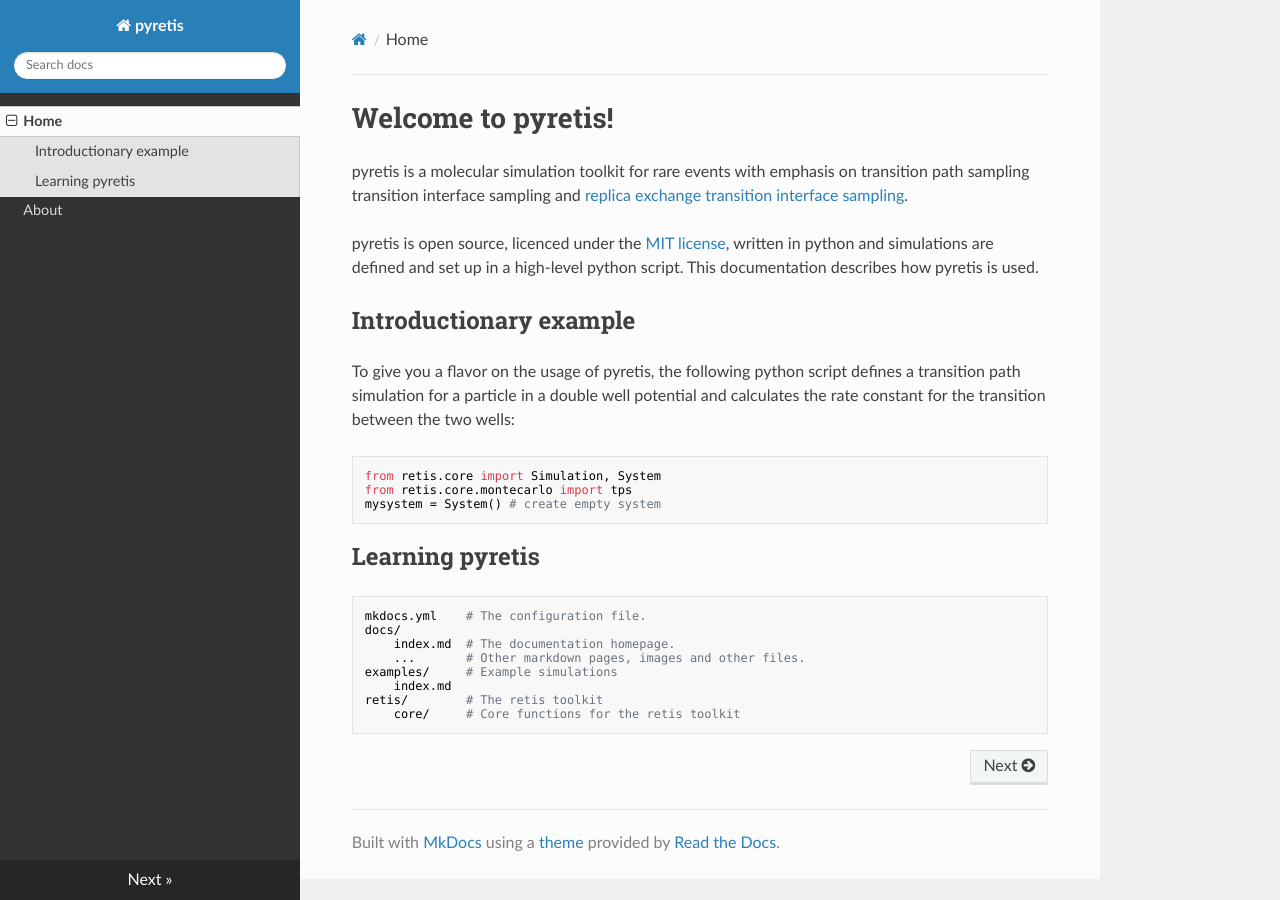
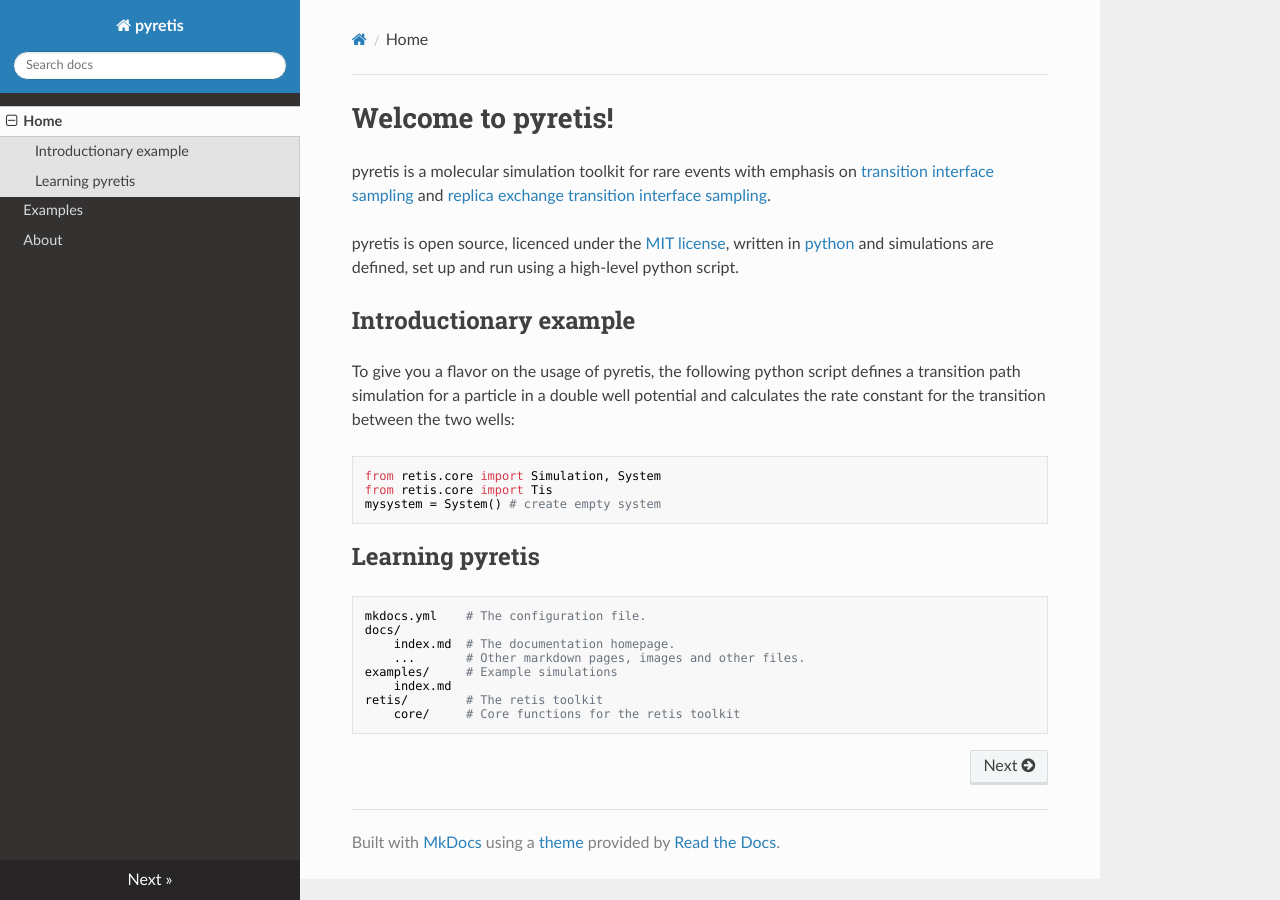
Before and after one commit to jonasjaeger-sci/mod905, an MkDocs documentation site: the page built from docs/index.md, in a window 1280 px wide. Built offline with MkDocs 1.6.1, drawn with Linux system fonts in a browser that asks for light colours; nearby versions of some CDN libraries; old or Windows-style settings are respelled for this version of MkDocs.

Commit message:
Updated example with a new figure

````diff
--- a/docs/index.md
+++ b/docs/index.md
@@ -2,16 +2,13 @@
 
 pyretis is a molecular simulation toolkit
 for rare events with emphasis on
-transition path sampling
-transition interface sampling
+[transition interface sampling](http://en.wikipedia.org/wiki/Transition_path_sampling#Transition_interface_sampling)
 and [replica exchange transition interface sampling](http://www.van-erp.org).
 
 pyretis is open source, licenced under
-the
-<a href="LICENSE.txt">MIT license</a>, written
-in python and simulations are
-defined and set up in a high-level python script.
-This documentation describes how pyretis is used.
+the <a href="LICENSE.txt">MIT license</a>, written
+in [python](https://www.python.org) and simulations are
+defined, set up and run using a high-level python script.
 
 ## Introductionary example
 To give you a flavor on the usage of pyretis,
@@ -21,12 +18,11 @@
 the transition between the two wells:
 ```python
 from retis.core import Simulation, System
-from retis.core.montecarlo import tps
+from retis.core import Tis
 mysystem = System() # create empty system
 ```
 
 ## Learning pyretis
-
     mkdocs.yml    # The configuration file.
     docs/
         index.md  # The documentation homepage.
--- a/mkdocs.yml
+++ b/mkdocs.yml
@@ -1,5 +1,6 @@
 site_name: pyretis
 pages:
 - [index.md, Home]
+- [examples.md, Examples]
 - [about.md, About]
 theme: readthedocs
````
Also changed, not shown: docs/examples.md (added, +31 -0 lines), 2 other files.
